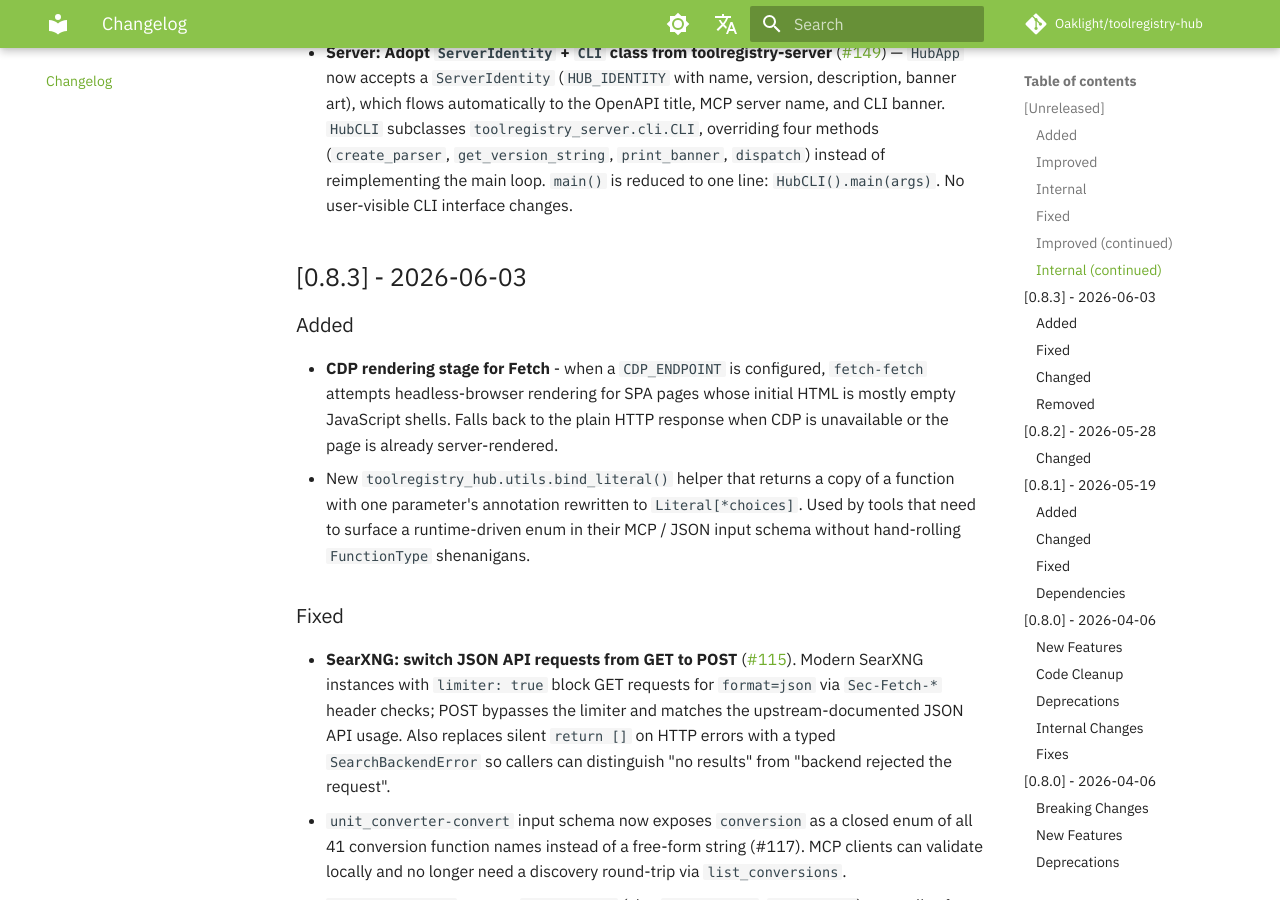
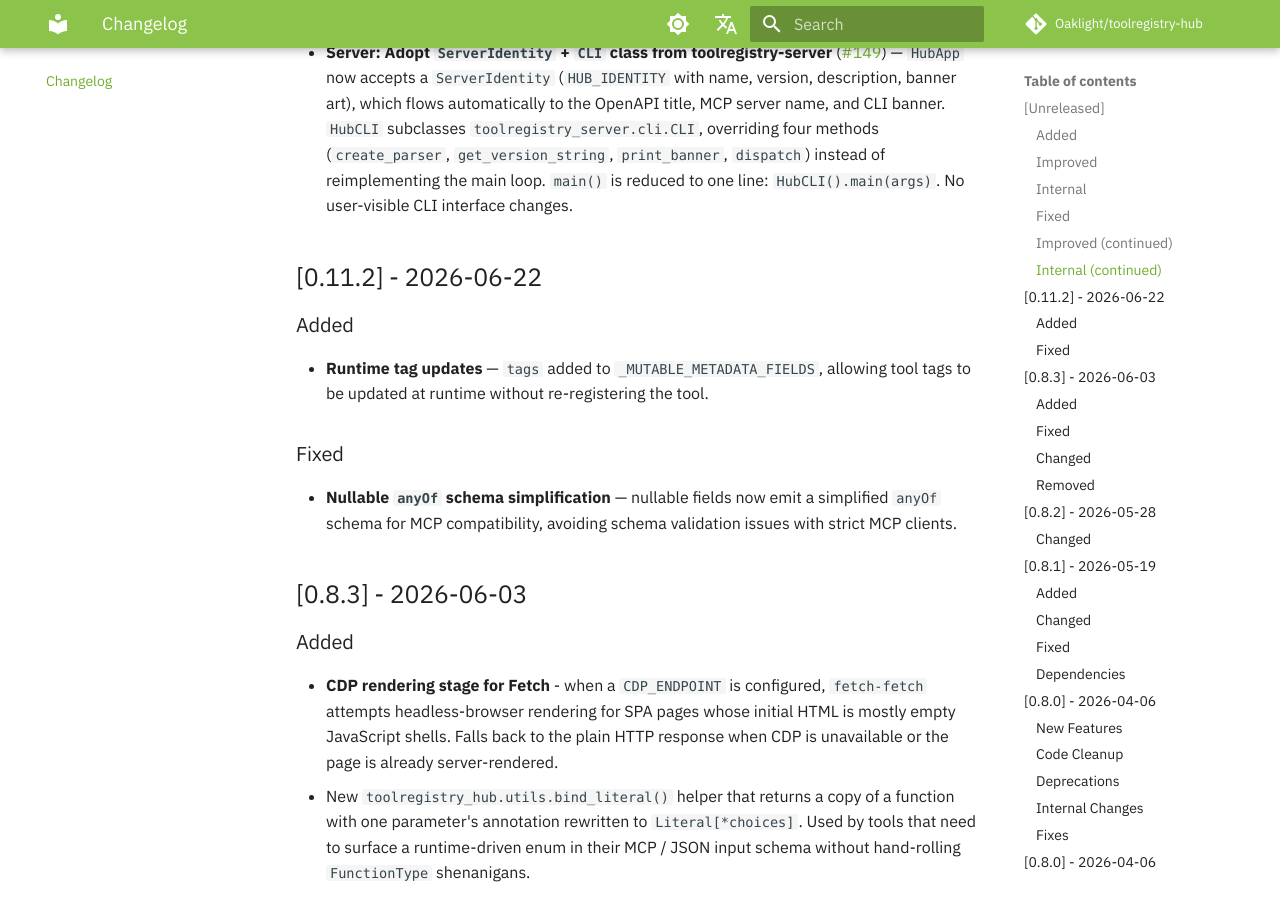
Before and after one commit to Oaklight/toolregistry-hub, an MkDocs documentation site: the page built from docs/changelog.md, in a window 1280 px wide and 900 px high, scrolled down 4279 px. Built offline with MkDocs 1.6.1 and Material for MkDocs 9.7.7, drawn with Linux system fonts in a browser that asks for light colours; some web fonts are replaced; comment, search, counter and statistics services are not loaded.

Commit message:
docs(changelog): add toolregistry v0.11.2 release notes [docs_en]

```diff
--- a/docs/changelog.md
+++ b/docs/changelog.md
@@ -69,6 +69,16 @@ The format is based on [Keep a Changelog](https://keepachangelog.com/en/1.1.0/),
 - Add `_try_browser_rendering()` to encapsulate the VeilRender → CDP cascade in the auto pipeline.
 - `Fetch._available_strategies()` drives both runtime validation and Literal narrowing; `veilrender` / `cdp` appear only when their endpoints are set.
 - **Server: Adopt `ServerIdentity` + `CLI` class from toolregistry-server** ([#149](https://github.com/Oaklight/toolregistry-hub/pull/149)) — `HubApp` now accepts a `ServerIdentity` (`HUB_IDENTITY` with name, version, description, banner art), which flows automatically to the OpenAPI title, MCP server name, and CLI banner. `HubCLI` subclasses `toolregistry_server.cli.CLI`, overriding four methods (`create_parser`, `get_version_string`, `print_banner`, `dispatch`) instead of reimplementing the main loop. `main()` is reduced to one line: `HubCLI().main(args)`. No user-visible CLI interface changes.
+
+## [0.11.2] - 2026-06-22
+
+### Added
+
+- **Runtime tag updates** — `tags` added to `_MUTABLE_METADATA_FIELDS`, allowing tool tags to be updated at runtime without re-registering the tool.
+
+### Fixed
+
+- **Nullable `anyOf` schema simplification** — nullable fields now emit a simplified `anyOf` schema for MCP compatibility, avoiding schema validation issues with strict MCP clients.
 
 ## [0.8.3] - 2026-06-03
 
```
